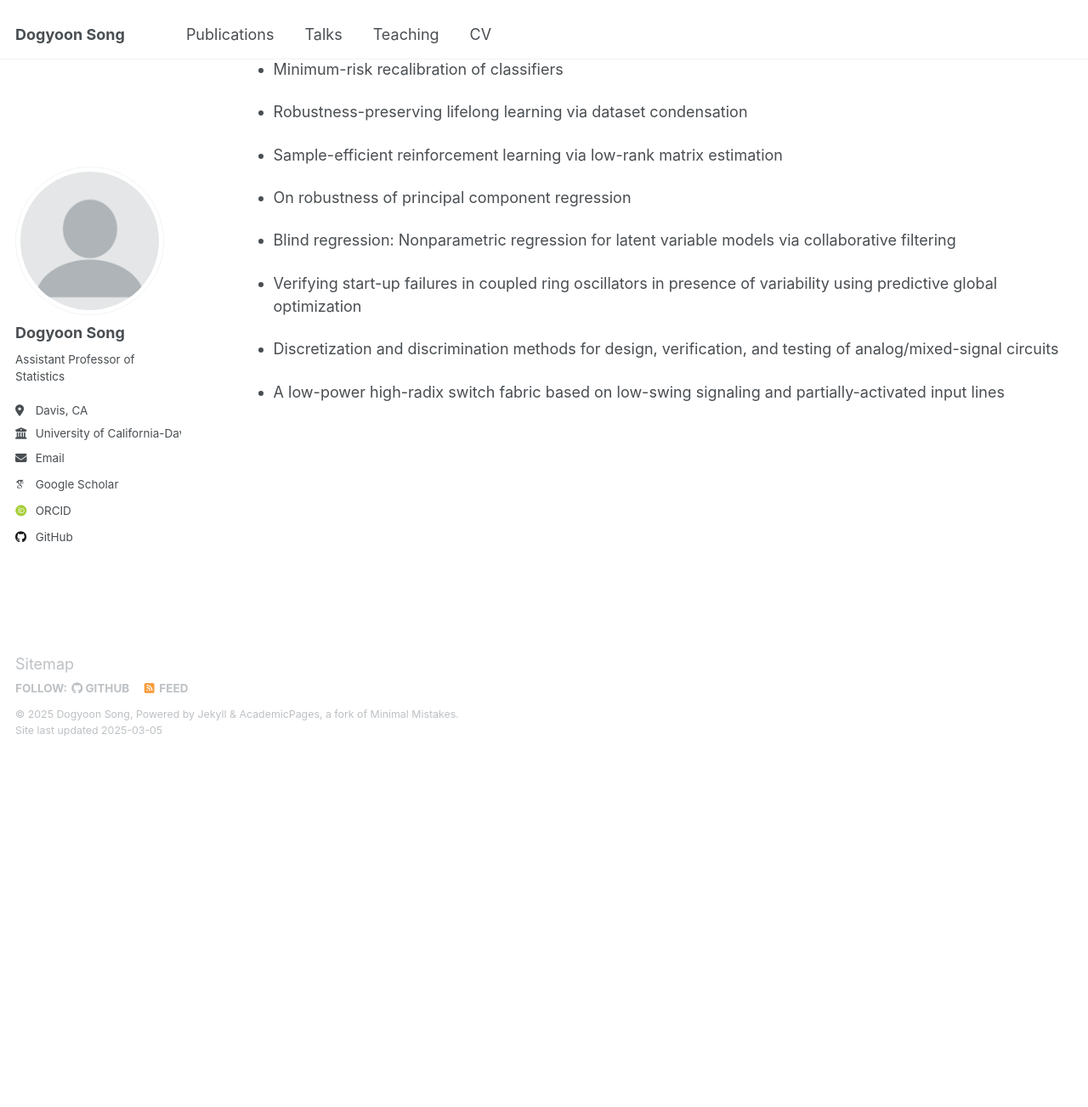
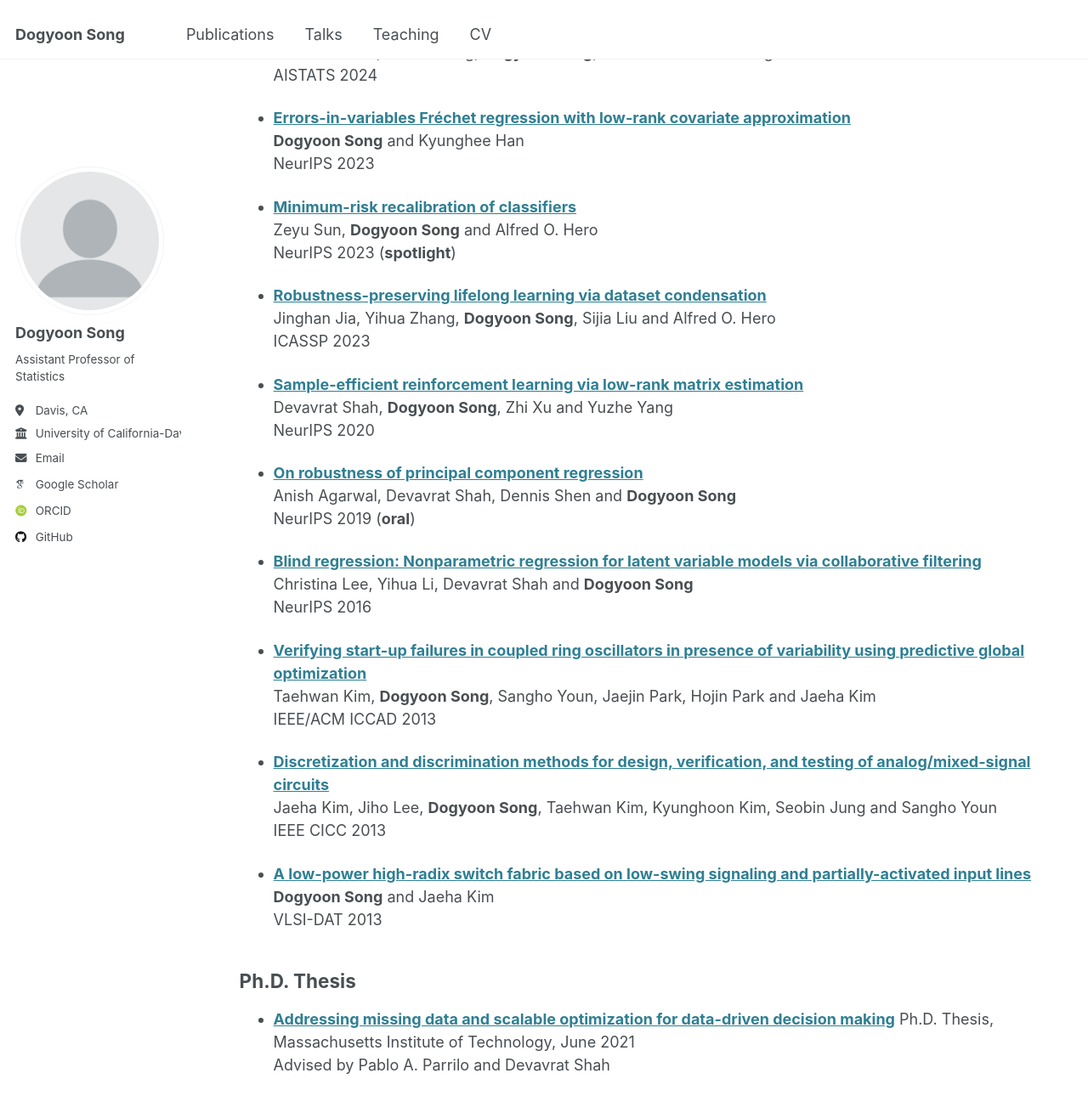
Before and after one commit to dogyoons/dogyoons.github.io, a Jekyll site: the page built from _pages/publications.md, in a window 1280 px wide and 1400 px high, scrolled down 1661 px. Shown: the top 1303 px of the window at 85% size. Built offline with Jekyll 4.4.1, drawn with Linux system fonts in a browser that asks for light colours; some web fonts are replaced; before the commit the page ends 2548 px from its top, so only the background shows below that; some of the changed text lies outside the part shown.

Commit message:
Update publications.md

```diff
--- a/_pages/publications.md
+++ b/_pages/publications.md
@@ -66,24 +66,53 @@ IEEE Transactions on Information Theory, 2019; Preliminary conference version pr
 
 ## Conference Proceedings
 
-* Improving training efficiency of diffusion models via multi-stage framework and tailored multi-decoder architecture
+* **[Improving training efficiency of diffusion models via multi-stage framework and tailored multi-decoder architecture](https://openaccess.thecvf.com/content/CVPR2024/html/Zhang_Improving_Training_Efficiency_of_Diffusion_Models_via_Multi-Stage_Framework_and_CVPR_2024_paper.html)**\\
+Huijie Zhang, Yifu Lu, Ismail Alkhouri, Saiprasad Ravishankar, **Dogyoon Song** and Qing Qu\\
+CVPR 2024
 
-* Efficient low-dimensional compression of overparameterized models
+* **[Efficient low-dimensional compression of overparameterized models](https://proceedings.mlr.press/v238/min-kwon24a.html)**\\
+Soo Min Kwon, Zekai Zhang, **Dogyoon Song**, Laura Balzano and Qing Qu\\
+AISTATS 2024
 
-* Errors-in-variables Fréchet regression with low-rank covariate approximation
+* **[Errors-in-variables Fréchet regression with low-rank covariate approximation](https://proceedings.neurips.cc/paper_files/paper/2023/hash/ff06c57ef80625386884906c2d2d2429-Abstract-Conference.html)**\\
+**Dogyoon Song** and Kyunghee Han\\
+NeurIPS 2023
 
-* Minimum-risk recalibration of classifiers
+* **[Minimum-risk recalibration of classifiers](https://proceedings.neurips.cc/paper_files/paper/2023/hash/dbd6b295535e44f2b8ec0c3f1da7c509-Abstract-Conference.html)**\\
+Zeyu Sun, **Dogyoon Song** and Alfred O. Hero\\
+NeurIPS 2023 (**spotlight**)
 
-* Robustness-preserving lifelong learning via dataset condensation
+* **[Robustness-preserving lifelong learning via dataset condensation](https://ieeexplore.ieee.org/abstract/document/10096756)**\\
+Jinghan Jia, Yihua Zhang, **Dogyoon Song**, Sijia Liu and Alfred O. Hero\\
+ICASSP 2023
 
-* Sample-efficient reinforcement learning via low-rank matrix estimation
+* **[Sample-efficient reinforcement learning via low-rank matrix estimation](https://proceedings.neurips.cc/paper/2020/hash/8d2355364e9a2ba1f82f975414937b43-Abstract.html)**\\
+Devavrat Shah, **Dogyoon Song**, Zhi Xu and Yuzhe Yang\\
+NeurIPS 2020
 
-* On robustness of principal component regression
+* **[On robustness of principal component regression](https://proceedings.neurips.cc/paper/2019/hash/923e325e16617477e457f6a468a2d6df-Abstract.html)**\\
+Anish Agarwal, Devavrat Shah, Dennis Shen and **Dogyoon Song**\\
+NeurIPS 2019 (**oral**)
 
-* Blind regression: Nonparametric regression for latent variable models via collaborative filtering
+* **[Blind regression: Nonparametric regression for latent variable models via collaborative filtering](https://proceedings.neurips.cc/paper/2016/hash/678a1491514b7f1006d605e9161946b1-Abstract.html)**\\
+Christina Lee, Yihua Li, Devavrat Shah and **Dogyoon Song**\\
+NeurIPS 2016
 
-* Verifying  start-up failures in coupled ring oscillators in presence of variability using predictive global optimization
+* **[Verifying  start-up failures in coupled ring oscillators in presence of variability using predictive global optimization](https://ieeexplore.ieee.org/abstract/document/6691161)**\\
+Taehwan Kim, **Dogyoon Song**, Sangho Youn, Jaejin Park, Hojin Park and Jaeha Kim\\
+IEEE/ACM ICCAD 2013
 
-* Discretization and discrimination methods for design, verification, and testing of analog/mixed-signal circuits
+* **[Discretization and discrimination methods for design, verification, and testing of analog/mixed-signal circuits](https://ieeexplore.ieee.org/abstract/document/6658488)**\\
+Jaeha Kim, Jiho Lee, **Dogyoon Song**, Taehwan Kim, Kyunghoon Kim, Seobin Jung and Sangho Youn\\
+IEEE CICC 2013
 
-* A low-power high-radix switch fabric based on low-swing signaling and partially-activated input lines
+* **[A low-power high-radix switch fabric based on low-swing signaling and partially-activated input lines](https://ieeexplore.ieee.org/abstract/document/6533825)**\\
+**Dogyoon Song** and Jaeha Kim\\
+VLSI-DAT 2013
+
+
+
+## Ph.D. Thesis
+* **[Addressing missing data and scalable optimization for data-driven decision making](https://dspace.mit.edu/handle/1721.1/139254)**
+Ph.D. Thesis, Massachusetts Institute of Technology, June 2021\\
+Advised by Pablo A. Parrilo and Devavrat Shah
```
